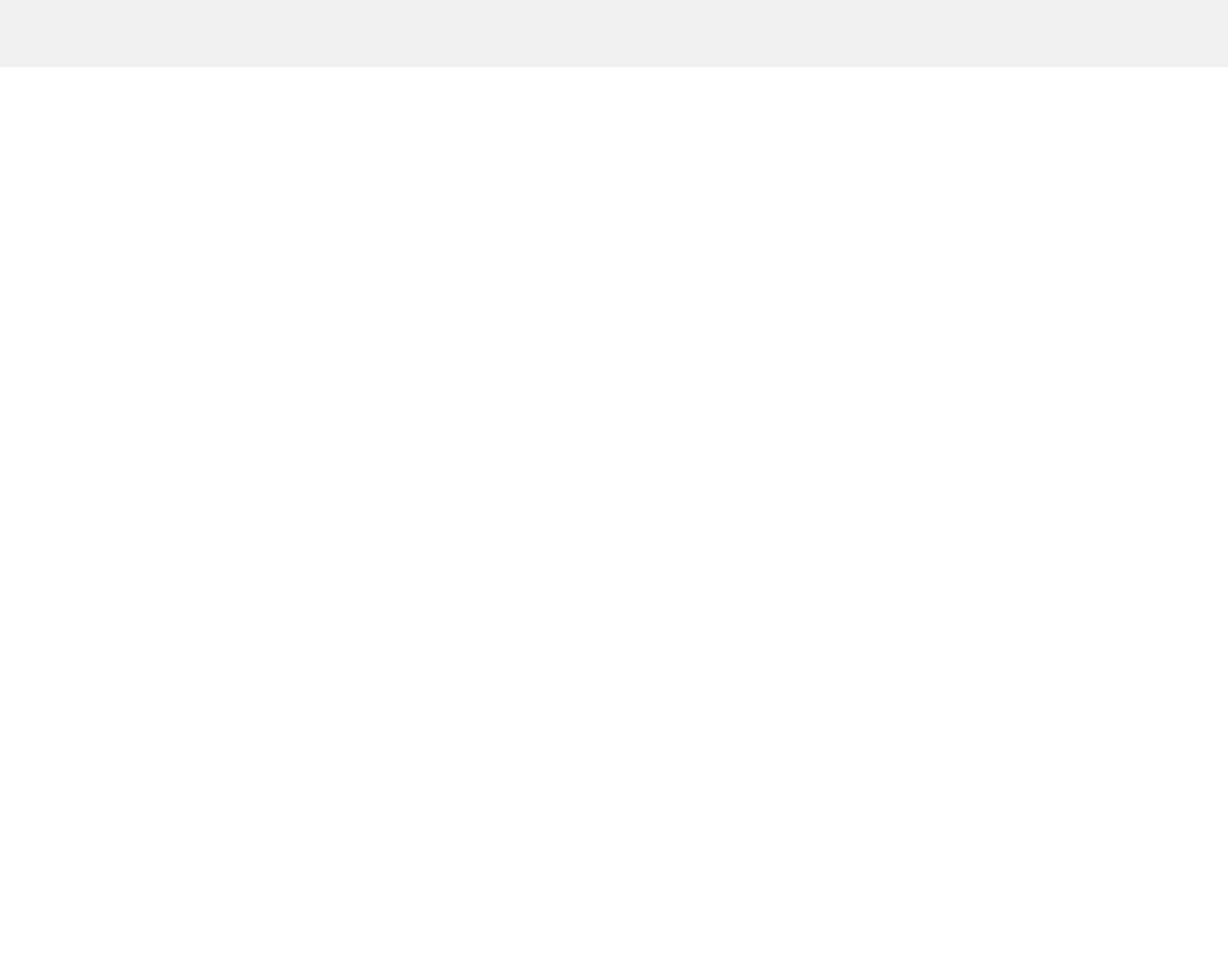
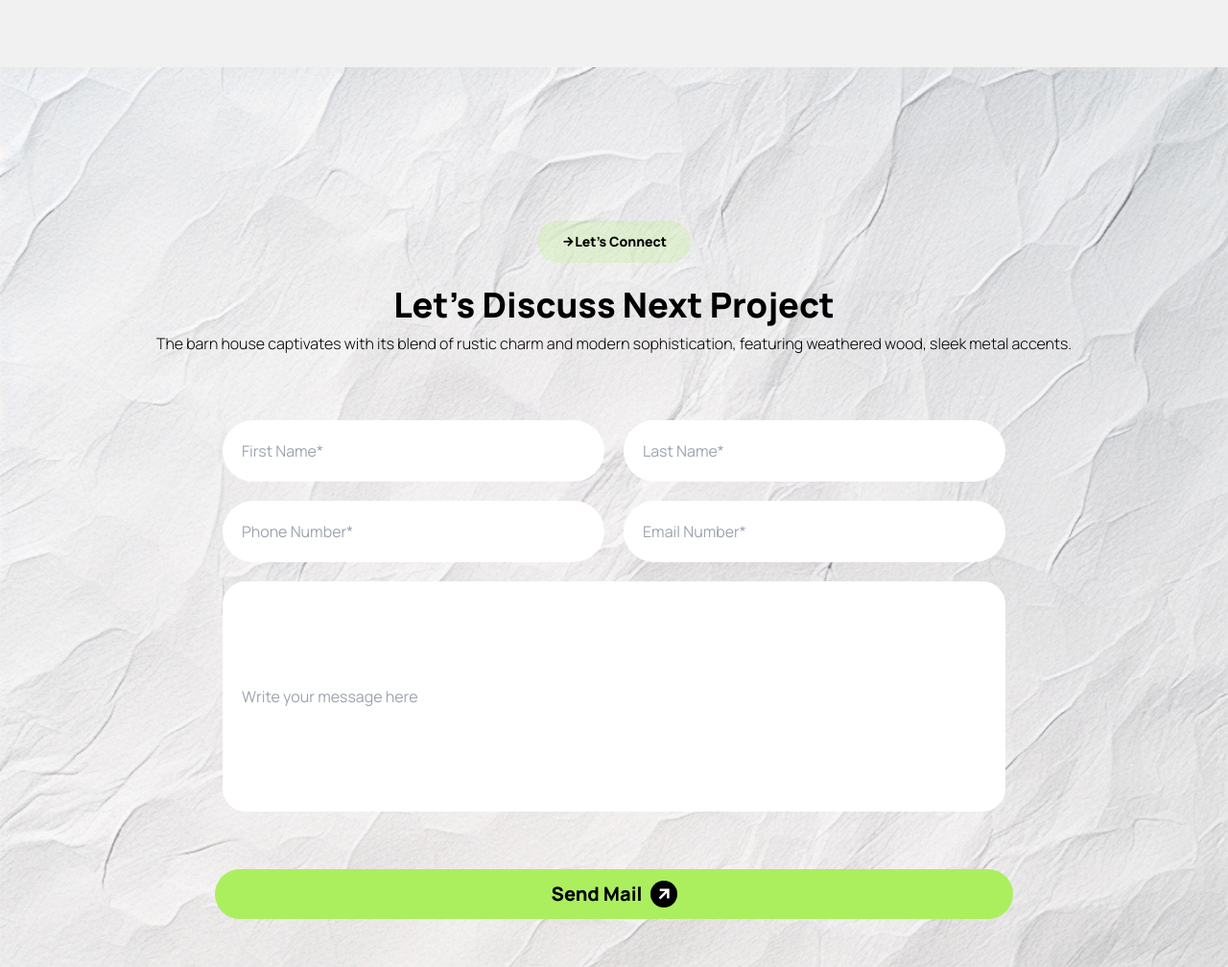
Before and after one commit to refatalhasan48/assignment-3, a plain HTML site: page index.html in a window 1280 px wide. Shown: the part 4266-5274 px from the top of the page at 96% size. Before the commit the page ends 4336 px from the top, so only its background shows below. Drawn offline with nearby package versions, Linux system fonts and the light colour scheme.

Commit message:
Input section done

```diff
--- a/index.html
+++ b/index.html
@@ -119,7 +119,7 @@
                             <img src="assets/img1.png" class="mx-auto w-full p-4" alt="">
                             <h3 class="ml-7 font-black">Commercial</h3>
                             <p class="mx-7 my-2  font-light">The barn house captivates with its blend of rustic charm and modern. The barn house captivates with its blend of rustic charm and modern .</p>
-                            <button class="mx-7 my-3 font- text-l w-80 mx-5 rounded-full flex ">View Details<div class="ml-2 bg-[#ABEF5F] h-6 w-6 text-center rounded-full -rotate-45"><i class="ri-arrow-right-line"></i></div></button>
+                            <button class="mx-5 my-3 font- text-l w-80 rounded-full flex ">View Details<div class="ml-2 bg-[#ABEF5F] h-6 w-6 text-center rounded-full -rotate-45"><i class="ri-arrow-right-line"></i></div></button>
                         </div>
                     </div>
                     <div class="m-5">
@@ -137,7 +137,7 @@
                             <img src="assets/img4.png" class="mx-auto w-full p-4" alt="">
                             <h3 class="ml-7 font-black">Commercial</h3>
                             <p class="mx-7 my-2  font-light">The barn house captivates with its blend of rustic charm and modern. </p>
-                            <button class="mx-7 my-3 font- text-l w-80 mx-5 rounded-full flex ">View Details<div class="ml-2 bg-[#ABEF5F] h-6 w-6 text-center rounded-full -rotate-45"><i class="ri-arrow-right-line"></i></div></button>
+                            <button class="mx-5 my-3 font- text-l w-80 rounded-full flex ">View Details<div class="ml-2 bg-[#ABEF5F] h-6 w-6 text-center rounded-full -rotate-45"><i class="ri-arrow-right-line"></i></div></button>
                         </div>
                     </div>
                     <div class="m-5">
@@ -215,7 +215,31 @@
                 </div>
             </div>
         </div>
-
+        <div class="h-fit w-full pb-32" id="bg-image" >
+            <div>
+                <div class="mx-auto px-10 text-center pt-20 lg:pt-40">
+                    <button class="font-black text-sm lg:w-40 justify-center px-5 py-3 rounded-full bg-[#ABEF5F33] flex mx-auto"><i class="text-black ri-arrow-right-line"></i>Let’s Connect</button>
+                    <h1 class="text-xl mb-2 font-bold mt-6 lg:text-4xl lg:font-extrabold">Let’s Discuss Next Project</h1>
+                    <p class="mb-2 font-light mt-">The barn house captivates with its blend of rustic charm and  modern sophistication, featuring weathered wood, sleek metal accents.</p>
+                </div>
+            </div>
+            <div class="p-10 lg:mx-48">
+                <div class="lg:flex lg:gap-5">
+                <input class="w-full mt-5 rounded-full p-5" type="text" placeholder="First Name*">
+                <input class="w-full mt-5 rounded-full p-5" type="text" placeholder="Last Name*">
+                </div>
+                <div class="lg:flex lg:gap-5">
+                <input class="w-full mt-5 rounded-full p-5" type="text" placeholder="Phone Number*">
+                <input class="w-full mt-5 rounded-full p-5" type="text" placeholder="Email Number*">
+                </div>
+                <div class="lg:flex lg:gap-5">
+                <input class="w-full h-60 mt-5 rounded-3xl p-5 " type="text" placeholder="Write your message here">
+                </div>
+            </div>
+            <div class="lg:mx-56">
+            <button class="mt-5 font-black text-xl w-80 lg:w-full justify-center px-5 py-3  rounded-full bg-[#ABEF5F] flex mx-auto">Send Mail<div class="ml-2 bg-black h-7 w-7 text-center rounded-full -rotate-45"><i class="ri-arrow-right-line text-white"></i></div></button>
+            </div>
+        </div>
     </main>
 </body>
 </html>
--- a/style.css
+++ b/style.css
@@ -3,3 +3,9 @@
 html,body {
     font-family: "Manrope", sans-serif;
 }
+
+#bg-image {
+    background-image: url(assets/bg.jpg);
+    background-repeat: no-repeat;
+    background-size: cover;
+}
```
